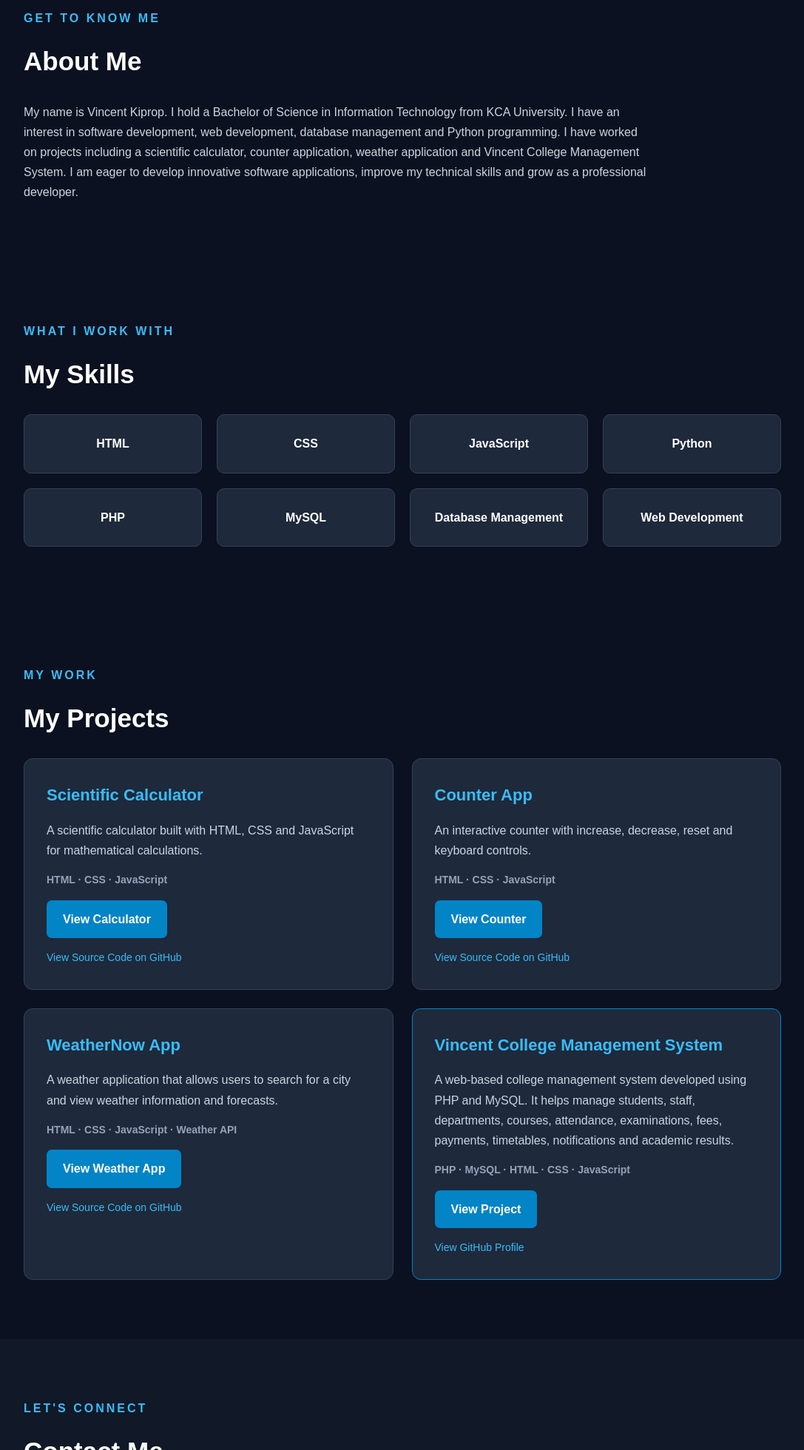
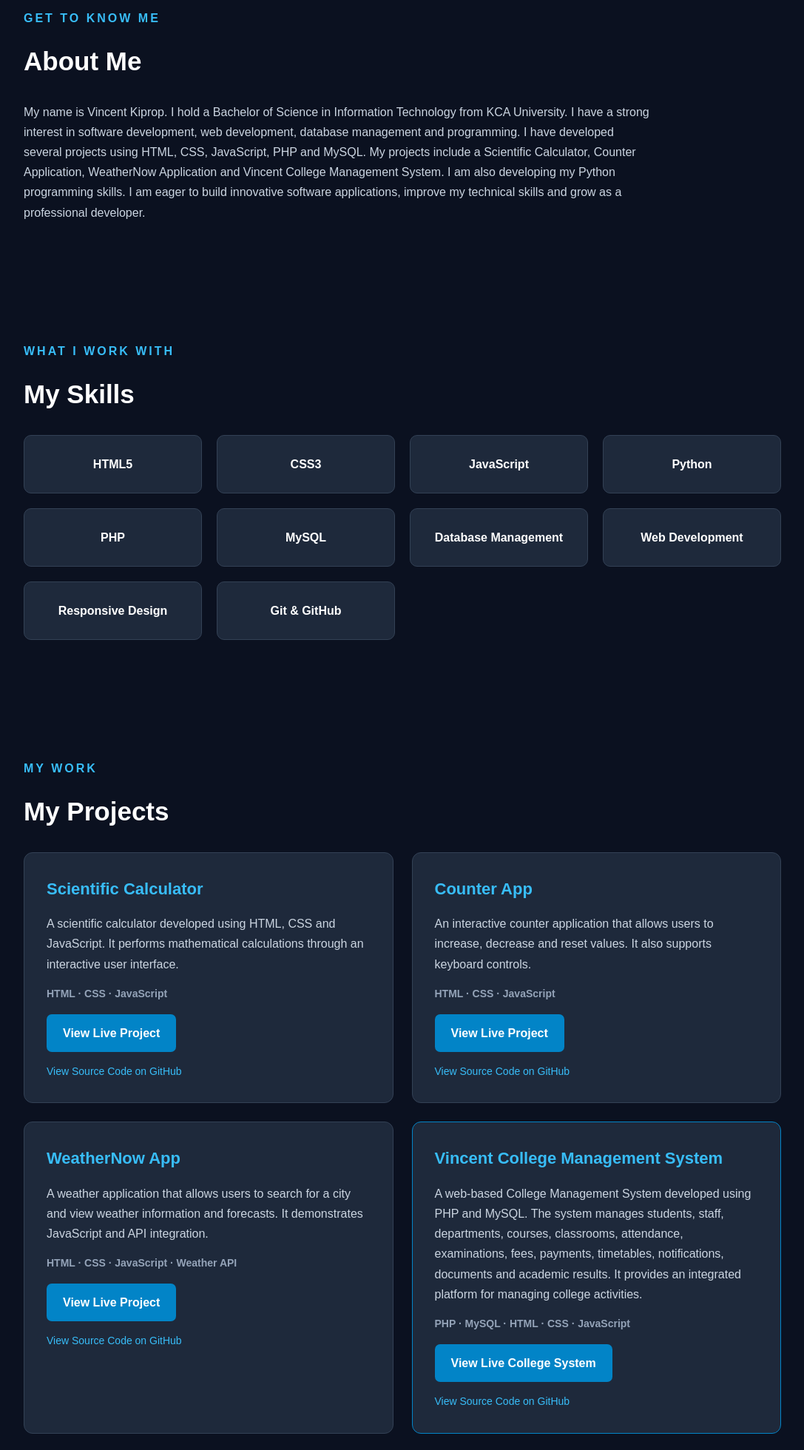
Before and after one commit to kipropentvincent123-debug/vincent-portfolio, a plain HTML site: page index.html in a window 1280 px wide. Shown: the part 840-2800 px from the top of the page at 74% size, without its empty margins (96-1183 px from the left). Drawn offline with Linux system fonts and the light colour scheme.

Commit message:
Update index.html

```diff
--- a/index.html
+++ b/index.html
@@ -8,6 +8,8 @@
     <meta name="description"
           content="Vincent Kiprop Chepkwony - Junior Developer Portfolio">
 
+    <meta name="author" content="Vincent Kiprop">
+
     <title>Vincent Kiprop | Junior Developer</title>
 
     <link rel="stylesheet" href="style.css">
@@ -17,9 +19,11 @@
 
     <!-- NAVIGATION -->
     <header class="navbar">
+
         <a href="#home" class="logo">VK<span>.</span></a>
 
-        <button class="menu-toggle" id="menuToggle"
+        <button class="menu-toggle"
+                id="menuToggle"
                 aria-label="Toggle navigation"
                 aria-expanded="false">
             ☰
@@ -32,7 +36,9 @@
             <a href="#projects">Projects</a>
             <a href="#contact">Contact</a>
         </nav>
+
     </header>
+
 
     <main>
 
@@ -43,15 +49,20 @@
 
                 <p class="eyebrow">WELCOME TO MY PORTFOLIO</p>
 
-                <h1>Hello, I'm <span>Vincent Kiprop</span></h1>
+                <h1>
+                    Hello, I'm
+                    <span>Vincent Kiprop</span>
+                </h1>
 
                 <h2>Junior Developer</h2>
 
                 <p>
                     I am an IT graduate passionate about building websites,
-                    developing software and solving problems through technology.
-                    I enjoy learning new programming languages and creating
-                    useful applications.
+                    developing software and solving problems through
+                    technology.
+
+                    I enjoy learning programming languages and creating
+                    useful applications that solve real-world problems.
                 </p>
 
                 <div class="hero-buttons">
@@ -68,9 +79,12 @@
 
             </div>
 
+
             <div class="hero-photo">
+
                 <img src="vincent.png"
                      alt="Portrait of Vincent Kiprop">
+
             </div>
 
         </section>
@@ -87,15 +101,21 @@
                 My name is Vincent Kiprop. I hold a Bachelor of Science
                 in Information Technology from KCA University.
 
-                I have an interest in software development, web development,
-                database management and Python programming.
+                I have a strong interest in software development,
+                web development, database management and programming.
 
-                I have worked on projects including a scientific calculator,
-                counter application, weather application and Vincent College
-                Management System.
+                I have developed several projects using HTML, CSS,
+                JavaScript, PHP and MySQL.
 
-                I am eager to develop innovative software applications,
-                improve my technical skills and grow as a professional developer.
+                My projects include a Scientific Calculator,
+                Counter Application, WeatherNow Application and
+                Vincent College Management System.
+
+                I am also developing my Python programming skills.
+
+                I am eager to build innovative software applications,
+                improve my technical skills and grow as a professional
+                developer.
             </p>
 
         </section>
@@ -110,9 +130,9 @@
 
             <div class="skills-grid">
 
-                <div class="skill-card">HTML</div>
+                <div class="skill-card">HTML5</div>
 
-                <div class="skill-card">CSS</div>
+                <div class="skill-card">CSS3</div>
 
                 <div class="skill-card">JavaScript</div>
 
@@ -125,6 +145,10 @@
                 <div class="skill-card">Database Management</div>
 
                 <div class="skill-card">Web Development</div>
+
+                <div class="skill-card">Responsive Design</div>
+
+                <div class="skill-card">Git & GitHub</div>
 
             </div>
 
@@ -141,14 +165,17 @@
             <div class="projects-grid">
 
 
-                <!-- SCIENTIFIC CALCULATOR -->
+                <!-- PROJECT 1: SCIENTIFIC CALCULATOR -->
                 <article class="project-card">
 
                     <h3>Scientific Calculator</h3>
 
                     <p>
-                        A scientific calculator built with HTML, CSS and
-                        JavaScript for mathematical calculations.
+                        A scientific calculator developed using HTML,
+                        CSS and JavaScript.
+
+                        It performs mathematical calculations through
+                        an interactive user interface.
                     </p>
 
                     <span>HTML · CSS · JavaScript</span>
@@ -157,26 +184,29 @@
                        target="_blank"
                        rel="noopener noreferrer"
                        class="btn primary">
-                        View Calculator
+                        View Live Project
                     </a>
 
                     <a href="https://github.com/kipropentvincent123-debug/calculator-app"
                        target="_blank"
-                       rel="noopener noreferrer">
+                       rel="noopener noreferrer"
+                       class="source-link">
                         View Source Code on GitHub
                     </a>
 
                 </article>
 
 
-                <!-- COUNTER APP -->
+                <!-- PROJECT 2: COUNTER APP -->
                 <article class="project-card">
 
                     <h3>Counter App</h3>
 
                     <p>
-                        An interactive counter with increase, decrease,
-                        reset and keyboard controls.
+                        An interactive counter application that allows
+                        users to increase, decrease and reset values.
+
+                        It also supports keyboard controls.
                     </p>
 
                     <span>HTML · CSS · JavaScript</span>
@@ -185,19 +215,20 @@
                        target="_blank"
                        rel="noopener noreferrer"
                        class="btn primary">
-                        View Counter
+                        View Live Project
                     </a>
 
                     <a href="https://github.com/kipropentvincent123-debug/counter-app"
                        target="_blank"
-                       rel="noopener noreferrer">
+                       rel="noopener noreferrer"
+                       class="source-link">
                         View Source Code on GitHub
                     </a>
 
                 </article>
 
 
-                <!-- WEATHER APP -->
+                <!-- PROJECT 3: WEATHER APP -->
                 <article class="project-card">
 
                     <h3>WeatherNow App</h3>
@@ -205,6 +236,8 @@
                     <p>
                         A weather application that allows users to search
                         for a city and view weather information and forecasts.
+
+                        It demonstrates JavaScript and API integration.
                     </p>
 
                     <span>HTML · CSS · JavaScript · Weather API</span>
@@ -213,49 +246,57 @@
                        target="_blank"
                        rel="noopener noreferrer"
                        class="btn primary">
-                        View Weather App
+                        View Live Project
                     </a>
 
                     <a href="https://github.com/kipropentvincent123-debug/weather-app"
                        target="_blank"
-                       rel="noopener noreferrer">
+                       rel="noopener noreferrer"
+                       class="source-link">
                         View Source Code on GitHub
                     </a>
 
                 </article>
 
 
-                <!-- VINCENT COLLEGE MANAGEMENT SYSTEM -->
+                <!-- PROJECT 4: VINCENT COLLEGE -->
                 <article class="project-card featured">
 
                     <h3>Vincent College Management System</h3>
 
                     <p>
-                        A web-based college management system developed
+                        A web-based College Management System developed
                         using PHP and MySQL.
 
-                        It helps manage students, staff, departments,
-                        courses, attendance, examinations, fees,
-                        payments, timetables, notifications and
-                        academic results.
+                        The system manages students, staff, departments,
+                        courses, classrooms, attendance, examinations,
+                        fees, payments, timetables, notifications,
+                        documents and academic results.
+
+                        It provides an integrated platform for
+                        managing college activities.
                     </p>
 
-                    <span>PHP · MySQL · HTML · CSS · JavaScript</span>
+                    <span>
+                        PHP · MySQL · HTML · CSS · JavaScript
+                    </span>
 
-                    <a href="https://github.com/kipropentvincent123-debug"
+                    <a href="https://kipropentvincent123-debug.github.io/vincentcollege/"
                        target="_blank"
                        rel="noopener noreferrer"
                        class="btn primary">
-                        View Project
+                        View Live College System
                     </a>
 
-                    <a href="https://github.com/kipropentvincent123-debug"
+                    <a href="https://github.com/kipropentvincent123-debug/vincentcollege"
                        target="_blank"
-                       rel="noopener noreferrer">
-                        View GitHub Profile
+                       rel="noopener noreferrer"
+                       class="source-link">
+                        View Source Code on GitHub
                     </a>
 
                 </article>
+
 
             </div>
 
@@ -274,13 +315,19 @@
                 IT Assistant positions and software development projects.
             </p>
 
+            <div class="contact-details">
+
                 <p>
                     <strong>Phone:</strong>
-                <a href="tel:0716228493">0716228493</a>
+
+                    <a href="tel:0716228493">
+                        0716228493
+                    </a>
                 </p>
 
                 <p>
                     <strong>Email:</strong>
+
                     <a href="mailto:kipropentvincent123@gmail.com">
                         kipropentvincent123@gmail.com
                     </a>
@@ -288,12 +335,20 @@
 
                 <p>
                     <strong>GitHub:</strong>
+
                     <a href="https://github.com/kipropentvincent123-debug"
                        target="_blank"
                        rel="noopener noreferrer">
                         Visit My GitHub Profile
                     </a>
                 </p>
+
+            </div>
+
+            <a href="mailto:kipropentvincent123@gmail.com"
+               class="btn primary">
+                Send Me an Email
+            </a>
 
         </section>
 
@@ -303,13 +358,18 @@
     <!-- FOOTER -->
     <footer>
 
-        <p>© 2026 Vincent Kiprop. All rights reserved.</p>
+        <p>
+            © 2026 Vincent Kiprop. All rights reserved.
+        </p>
 
-        <p>Designed and developed by Vincent Kiprop.</p>
+        <p>
+            Designed and developed by Vincent Kiprop.
+        </p>
 
     </footer>
 
 
+    <!-- JAVASCRIPT -->
     <script src="script.js"></script>
 
 </body>
```
Lines whose indentation alone changed are shown as unchanged.
